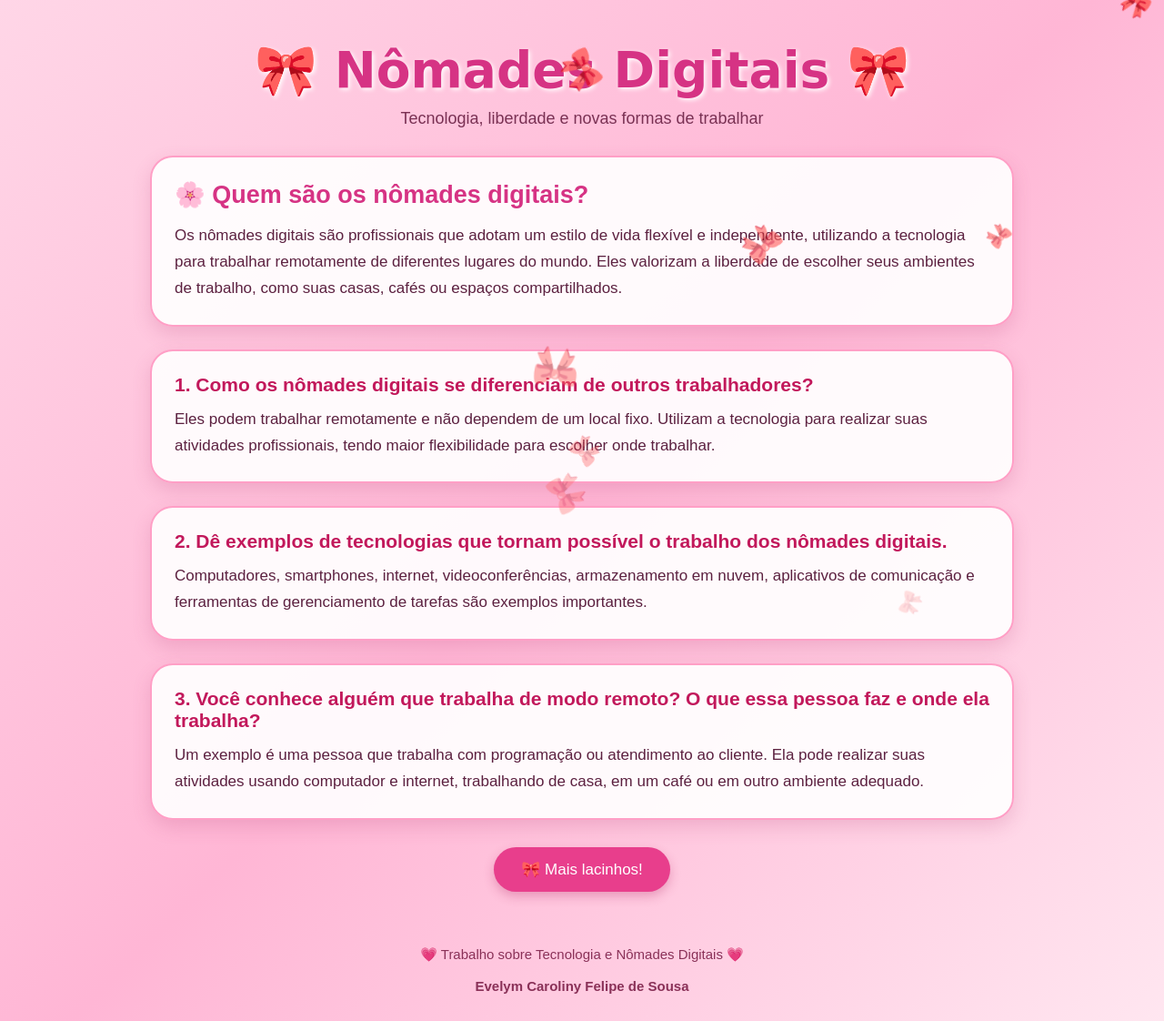
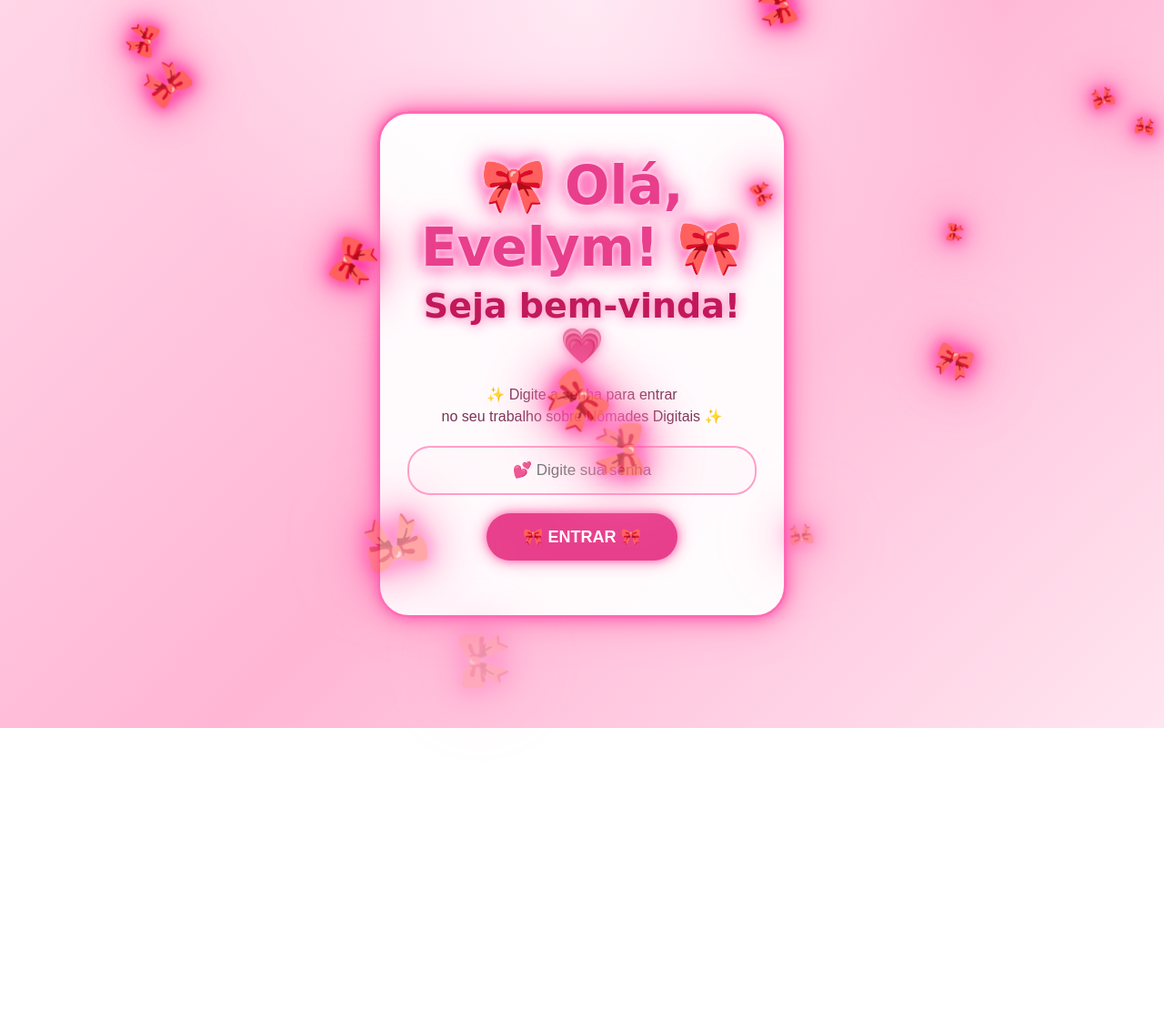
Before and after one commit to evelym8017656-droid/nomades-digitas, a plain HTML site: page index.html in a window 1280 px wide. Shown: the whole page at 91% size. After the commit the page ends 800 px from the top, so only its background shows below. Drawn offline with Linux system fonts and the light colour scheme.

Commit message:
Update HTML structure and content for clarity

```diff
--- a/index.html
+++ b/index.html
@@ -4,7 +4,7 @@
 <meta charset="UTF-8">
 <meta name="viewport" content="width=device-width, initial-scale=1.0">
 
-    <title>Nômades Digitais</title>
+<title>🎀 Quem são os nômades digitais? 🎀</title>
 
 <style>
 * {
@@ -21,20 +21,188 @@
     overflow-x: hidden;
 }
 
+/* ================= TELA DE SENHA ================= */
+
+#login {
+    position: fixed;
+    inset: 0;
+    z-index: 10000;
+    display: flex;
+    justify-content: center;
+    align-items: center;
+    overflow: hidden;
+
+    background:
+        radial-gradient(circle at top, #ffeaf4, transparent 45%),
+        linear-gradient(135deg, #ffd6e7, #ffb6d5, #ffe6f0);
+}
+
+.login-box {
+    position: relative;
+    z-index: 2;
+
+    width: 90%;
+    max-width: 450px;
+    padding: 45px 30px;
+
+    text-align: center;
+
+    background: rgba(255,255,255,0.94);
+
+    border: 3px solid #ff69b4;
+    border-radius: 35px;
+
+    box-shadow:
+        0 0 10px #ff69b4,
+        0 0 25px #ff69b4,
+        0 0 50px #ff9fc6;
+}
+
+/* OLÁ EVELYM */
+
+.login-box h1 {
+    font-family: "Brush Script MT", cursive;
+    font-size: 58px;
+
+    color: #e83e8c;
+
+    text-shadow:
+        0 0 5px white,
+        0 0 10px #ff69b4,
+        0 0 20px #ff1493,
+        0 0 35px #ff69b4;
+
+    animation: brilho 1.5s infinite alternate;
+}
+
+@keyframes brilho {
+    from {
+        text-shadow:
+            0 0 5px white,
+            0 0 10px #ff69b4;
+    }
+
+    to {
+        text-shadow:
+            0 0 8px white,
+            0 0 20px #ff1493,
+            0 0 35px #ff69b4;
+    }
+}
+
+.login-box h2 {
+    margin-top: 8px;
+
+    font-family: "Brush Script MT", cursive;
+    font-size: 38px;
+
+    color: #c2185b;
+
+    text-shadow:
+        0 0 5px #ffb6d5,
+        0 0 15px #ff69b4;
+}
+
+.login-box p {
+    margin: 20px 0;
+
+    color: #7a3154;
+    font-size: 16px;
+    line-height: 1.5;
+}
+
+.login-box input {
+    width: 100%;
+
+    padding: 15px;
+
+    border: 2px solid #ff9fc6;
+    border-radius: 25px;
+
+    outline: none;
+
+    font-size: 17px;
+    text-align: center;
+
+    background: #fff8fb;
+}
+
+.login-box input:focus {
+    border-color: #ff69b4;
+
+    box-shadow:
+        0 0 10px #ff69b4,
+        0 0 20px #ffb6d5;
+}
+
+.login-box button {
+    margin-top: 20px;
+
+    padding: 15px 40px;
+
+    border: none;
+    border-radius: 30px;
+
+    background: #e83e8c;
+
+    color: white;
+
+    font-size: 18px;
+    font-weight: bold;
+
+    cursor: pointer;
+
+    box-shadow:
+        0 0 10px #ff69b4,
+        0 0 20px #ff9fc6;
+
+    transition: 0.3s;
+}
+
+.login-box button:hover {
+    transform: scale(1.1);
+
+    background: #c2185b;
+
+    box-shadow:
+        0 0 15px #ff1493,
+        0 0 35px #ff69b4;
+}
+
+#erro {
+    margin-top: 15px;
+
+    color: #c2185b;
+
+    font-weight: bold;
+}
+
+/* ================= SITE ================= */
+
+#site {
+    display: none;
+}
+
 header {
     text-align: center;
-            padding: 45px 20px 30px;
+    padding: 40px 20px 25px;
 }
 
 header h1 {
     font-family: "Brush Script MT", cursive;
-            font-size: 55px;
+
+    font-size: 58px;
+
     color: #d63384;
-            text-shadow: 2px 2px 5px white;
+
+    text-shadow:
+        2px 2px 5px white,
+        0 0 15px #ff69b4;
 }
 
 header p {
-            margin-top: 10px;
+    margin-top: 8px;
+
     font-size: 18px;
     color: #7a3154;
 }
@@ -45,87 +213,119 @@
     margin: auto;
 }
 
-        .introducao,
-        .pergunta {
-            background: rgba(255, 255, 255, 0.92);
+.caixa {
+    background: rgba(255,255,255,0.94);
+
+    border: 2px solid #ff9fc6;
+
     border-radius: 25px;
+
     padding: 25px;
+
     margin-bottom: 25px;
-            box-shadow: 0 8px 20px rgba(180, 70, 120, 0.2);
-            border: 2px solid #ff9fc6;
+
+    box-shadow:
+        0 8px 20px rgba(180,70,120,0.2);
 }
 
-        .introducao h2 {
+.caixa h2 {
     color: #d63384;
+
     margin-bottom: 15px;
-            font-size: 27px;
+
+    font-size: 25px;
 }
 
-        .introducao p,
-        .pergunta p {
+.caixa p {
+    font-size: 17px;
+
     line-height: 1.7;
-            font-size: 17px;
+
+    text-align: justify;
 }
 
 .pergunta h2 {
     color: #c2185b;
-            font-size: 21px;
-            margin-bottom: 12px;
-        }
 
-        .botao {
-            display: block;
-            margin: 30px auto;
-            padding: 14px 30px;
-            border: none;
-            border-radius: 30px;
-            background: #e83e8c;
-            color: white;
-            font-size: 17px;
-            cursor: pointer;
-            box-shadow: 0 5px 12px rgba(180, 40, 100, 0.3);
-        }
-
-        .botao:hover {
-            background: #c2185b;
-            transform: scale(1.08);
+    font-size: 20px;
 }
 
 footer {
     text-align: center;
-            padding: 30px;
+
+    padding: 30px 15px;
+
     color: #8a3158;
-            font-size: 15px;
+
+    font-weight: bold;
 }
 
-        /* CHUVA DE LACINHOS */
+/* ================= CHUVA DE LACINHOS ================= */
+
 .lacinho {
     position: fixed;
-            top: -50px;
+
+    top: -60px;
+
+    z-index: 99999;
+
     pointer-events: none;
-            z-index: 9999;
+
+    color: #ff69b4;
+
+    filter:
+        drop-shadow(0 0 4px #ff69b4)
+        drop-shadow(0 0 10px #ff1493)
+        drop-shadow(0 0 20px #ff69b4)
+        drop-shadow(0 0 30px #ff9fc6);
+
     animation: cair linear forwards;
 }
 
 @keyframes cair {
-            from {
-                transform: translateY(-50px) rotate(0deg);
+
+    0% {
+        transform:
+            translateY(-60px)
+            rotate(0deg)
+            scale(0.8);
+
+        opacity: 0;
+    }
+
+    10% {
         opacity: 1;
     }
 
-            to {
-                transform: translateY(110vh) rotate(360deg);
+    50% {
+        opacity: 1;
+    }
+
+    100% {
+        transform:
+            translateY(110vh)
+            rotate(720deg)
+            scale(1.2);
+
         opacity: 0;
     }
 }
 
 @media (max-width: 600px) {
-            header h1 {
-                font-size: 40px;
+
+    .login-box h1 {
+        font-size: 45px;
     }
 
-            .introducao,
-            .pergunta {
+    .login-box h2 {
+        font-size: 30px;
+    }
+
+    header h1 {
+        font-size: 42px;
+    }
+
+    .caixa {
         padding: 20px;
     }
 }
@@ -134,95 +334,230 @@
 
 <body>
 
+<!-- ================= TELA DE ENTRADA ================= -->
+
+<div id="login">
+
+    <div class="login-box">
+
+        <h1>🎀 Olá, Evelym! 🎀</h1>
+
+        <h2>Seja bem-vinda! 💗</h2>
+
+        <p>
+            ✨ Digite a senha para entrar<br>
+            no seu trabalho sobre Nômades Digitais ✨
+        </p>
+
+        <input
+            type="password"
+            id="senha"
+            placeholder="💕 Digite sua senha"
+            onkeydown="teclaEnter(event)"
+        >
+
+        <button onclick="entrar()">
+            🎀 ENTRAR 🎀
+        </button>
+
+        <div id="erro"></div>
+
+    </div>
+
+</div>
+
+
+<!-- ================= CONTEÚDO ================= -->
+
+<div id="site">
+
 <header>
-    <h1>🎀 Nômades Digitais 🎀</h1>
-    <p>Tecnologia, liberdade e novas formas de trabalhar</p>
+
+    <!-- TÍTULO ALTERADO -->
+    <h1>🎀 Quem são os nômades digitais? 🎀</h1>
+
+    <p>
+        Tecnologia, liberdade e novas formas de trabalhar
+    </p>
+
 </header>
+
 
 <main class="container">
 
-    <section class="introducao">
+
+<section class="caixa">
+
 <h2>🌸 Quem são os nômades digitais?</h2>
 
 <p>
-            Os nômades digitais são profissionais que adotam um estilo de
-            vida flexível e independente, utilizando a tecnologia para
-            trabalhar remotamente de diferentes lugares do mundo. Eles
-            valorizam a liberdade de escolher seus ambientes de trabalho,
-            como suas casas, cafés ou espaços compartilhados.
+Os nômades digitais são profissionais que adotam um estilo
+de vida flexível e independente, aproveitando as tecnologias
+para trabalhar remotamente de qualquer lugar do mundo.
 </p>
+
+<br>
+
+<p>
+Esses profissionais valorizam a liberdade de escolher seus
+ambientes de trabalho, que podem variar desde seus domicílios
+até cafés acolhedores e salas de trabalho comunitárias.
+</p>
+
+<br>
+
+<p>
+A capacidade de gerenciar tempo e espaço é fundamental para eles,
+permitindo um equilíbrio entre trabalho e estilo de vida.
+</p>
+
 </section>
 
-    <section class="pergunta">
-        <h2>1. Como os nômades digitais se diferenciam de outros trabalhadores?</h2>
+
+<section class="caixa pergunta">
+
+<h2>
+1. Como os nômades digitais se diferenciam de outros trabalhadores?
+</h2>
 
 <p>
-            Eles podem trabalhar remotamente e não dependem de um local fixo.
-            Utilizam a tecnologia para realizar suas atividades profissionais,
-            tendo maior flexibilidade para escolher onde trabalhar.
+Os nômades digitais podem trabalhar de forma remota e não
+dependem de um local fixo. Eles utilizam a tecnologia para
+realizar suas atividades profissionais e possuem maior
+flexibilidade para escolher onde trabalhar.
 </p>
+
 </section>
 
-    <section class="pergunta">
-        <h2>2. Dê exemplos de tecnologias que tornam possível o trabalho dos nômades digitais.</h2>
+
+<section class="caixa pergunta">
+
+<h2>
+2. Dê exemplos de tecnologias que tornam possível o trabalho dos nômades digitais.
+</h2>
 
 <p>
 Computadores, smartphones, internet, videoconferências,
-            armazenamento em nuvem, aplicativos de comunicação e ferramentas
-            de gerenciamento de tarefas são exemplos importantes.
+armazenamento em nuvem, aplicativos de comunicação e
+ferramentas de organização e gerenciamento de tarefas.
 </p>
+
 </section>
 
-    <section class="pergunta">
-        <h2>3. Você conhece alguém que trabalha de modo remoto? O que essa pessoa faz e onde ela trabalha?</h2>
+
+<section class="caixa pergunta">
+
+<h2>
+3. Você conhece alguém que trabalha de modo remoto?
+O que essa pessoa faz e onde ela trabalha?
+</h2>
 
 <p>
-            Um exemplo é uma pessoa que trabalha com programação ou
-            atendimento ao cliente. Ela pode realizar suas atividades usando
-            computador e internet, trabalhando de casa, em um café ou em
-            outro ambiente adequado.
+Sim. Uma pessoa pode trabalhar com programação, atendimento
+ao cliente ou outras atividades digitais. Ela pode trabalhar
+de casa, em um café ou em outro local com acesso à internet.
 </p>
+
 </section>
 
-    <button class="botao" onclick="criarLacinhos()">
-        🎀 Mais lacinhos!
-    </button>
 
 </main>
 
+
 <footer>
-    💗 Trabalho sobre Tecnologia e Nômades Digitais 💗
+
+🎀 Trabalho sobre Tecnologia e Nômades Digitais 🎀
+
 <br><br>
-    <strong>Evelym Caroliny Felipe de Sousa</strong>
+
+Evelym Caroliny Felipe de Sousa 💗
+
 </footer>
+
+</div>
+
 
 <script>
 
-function criarLacinhos() {
+/* ================= SENHA ================= */
 
-    const lacinho = document.createElement("div");
+function entrar() {
+
+    const senha =
+        document.getElementById("senha").value;
+
+    if (senha === "jimin") {
+
+        document.getElementById("login").style.display = "none";
+
+        document.getElementById("site").style.display = "block";
+
+        iniciarChuva();
+
+    } else {
+
+        document.getElementById("erro").innerHTML =
+            "💔 Senha incorreta! Tente novamente.";
+
+        document.getElementById("senha").value = "";
+
+    }
+}
+
+
+/* ENTER PARA ENTRAR */
+
+function teclaEnter(event) {
+
+    if (event.key === "Enter") {
+        entrar();
+    }
+
+}
+
+
+/* ================= LACINHO ================= */
+
+function criarLacinho() {
+
+    const lacinho =
+        document.createElement("div");
 
     lacinho.className = "lacinho";
 
     lacinho.textContent = "🎀";
 
-    lacinho.style.left = Math.random() * 100 + "vw";
+    lacinho.style.left =
+        Math.random() * 100 + "vw";
 
     lacinho.style.fontSize =
-        (18 + Math.random() * 25) + "px";
+        (18 + Math.random() * 35) + "px";
 
     lacinho.style.animationDuration =
-        (3 + Math.random() * 4) + "s";
+        (3 + Math.random() * 5) + "s";
 
     document.body.appendChild(lacinho);
 
     setTimeout(function() {
+
         lacinho.remove();
-    }, 8000);
+
+    }, 9000);
 }
 
-/* Chuva automática */
-setInterval(criarLacinhos, 500);
+
+/* CHUVA DE LACINHOS NA TELA DE SENHA */
+
+setInterval(criarLacinho, 250);
+
+
+/* CHUVA CONTINUA DEPOIS DE ENTRAR */
+
+function iniciarChuva() {
+
+    setInterval(criarLacinho, 300);
+
+}
 
 </script>
 
```
Lines whose indentation alone changed are shown as unchanged.
